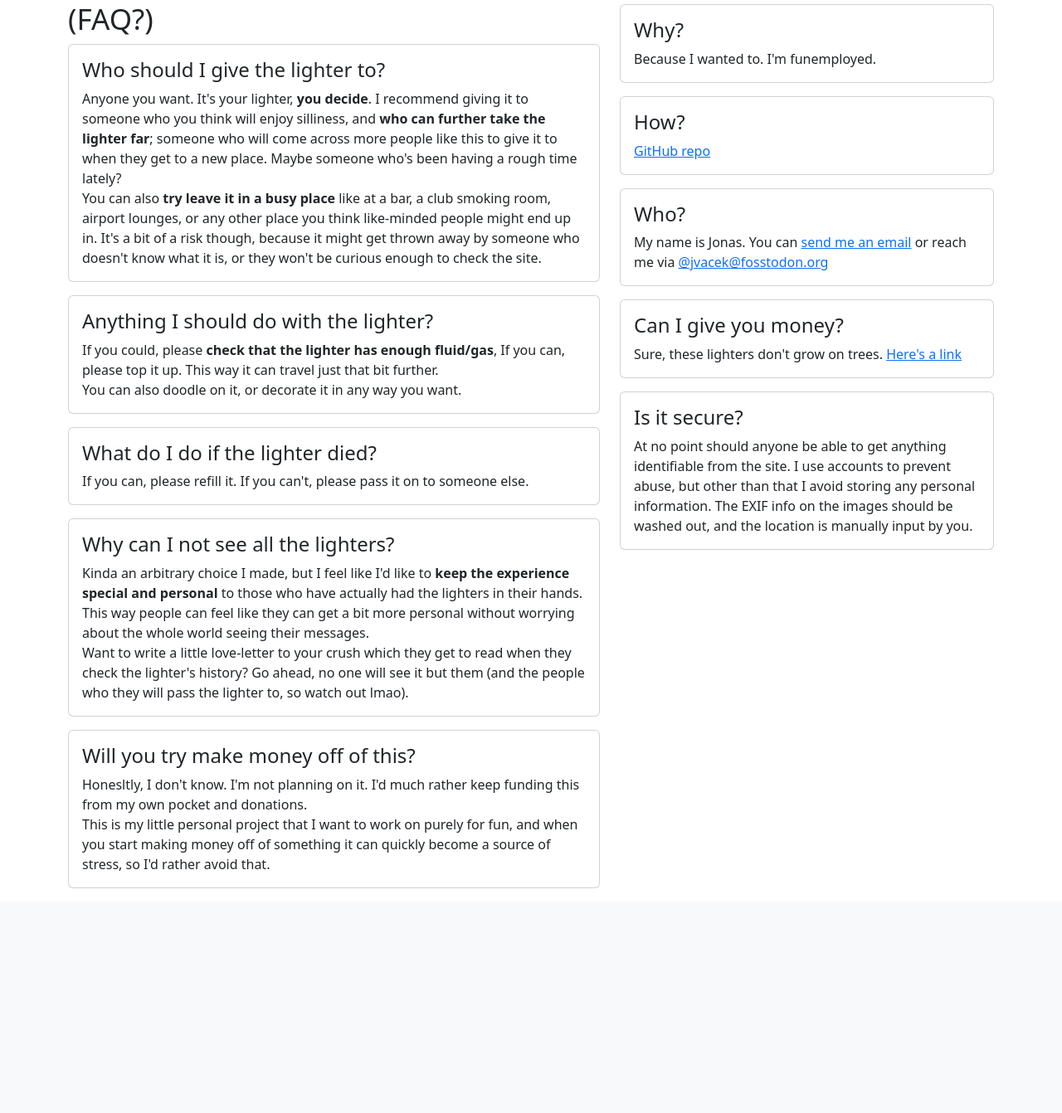
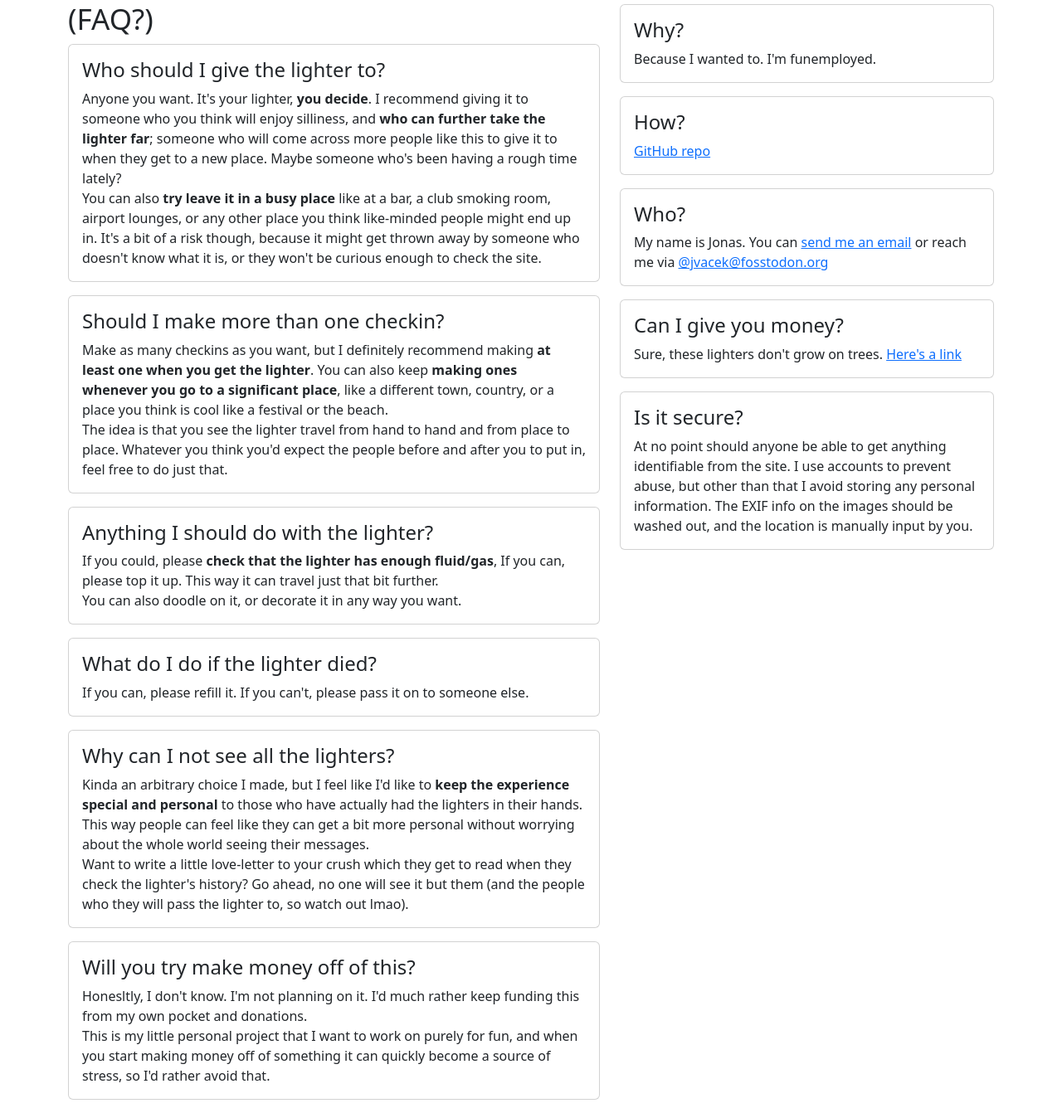
Before and after one commit to jvacek/FlameRelay, a Django app: template flamerelay/templates/pages/about.html in a window 1280 px wide. Shown: the part 111-1453 px from the top of the page at 83% size. Before the commit the page ends 1182 px from the top, so only its background shows below. Run offline with Django 4.2, Linux system fonts and the light colour scheme; the template is opened without the code that fills it, so the values that code supplies are empty; some libraries are stand-ins or nearby versions.

Commit message:
Add question about checkin frequency

```diff
--- a/flamerelay/templates/pages/about.html
+++ b/flamerelay/templates/pages/about.html
@@ -19,6 +19,17 @@
             You can also <b>try leave it in a busy place</b> like at a bar, a club smoking room, airport lounges, or any other place you think like-minded people might end up in.
             It's a bit of a risk though, because it might get thrown away by someone who doesn't know what it is, or they won't be curious enough to check the site.
             <br>
+          </p>
+        </div>
+      </div>
+      <div class="card mb-3">
+        <div class="card-body">
+          <h4 class="card-title">Should I make more than one checkin?</h4>
+          <p class="card-text">
+            Make as many checkins as you want, but I definitely recommend making <b>at least one when you get the lighter</b>.
+            You can also keep <b>making ones whenever you go to a significant place</b>, like a different town, country, or a place you think is cool like a festival or the beach.
+            <br>
+            The idea is that you see the lighter travel from hand to hand and from place to place. Whatever you think you'd expect the people before and after you to put in, feel free to do just that.
           </p>
         </div>
       </div>
```
